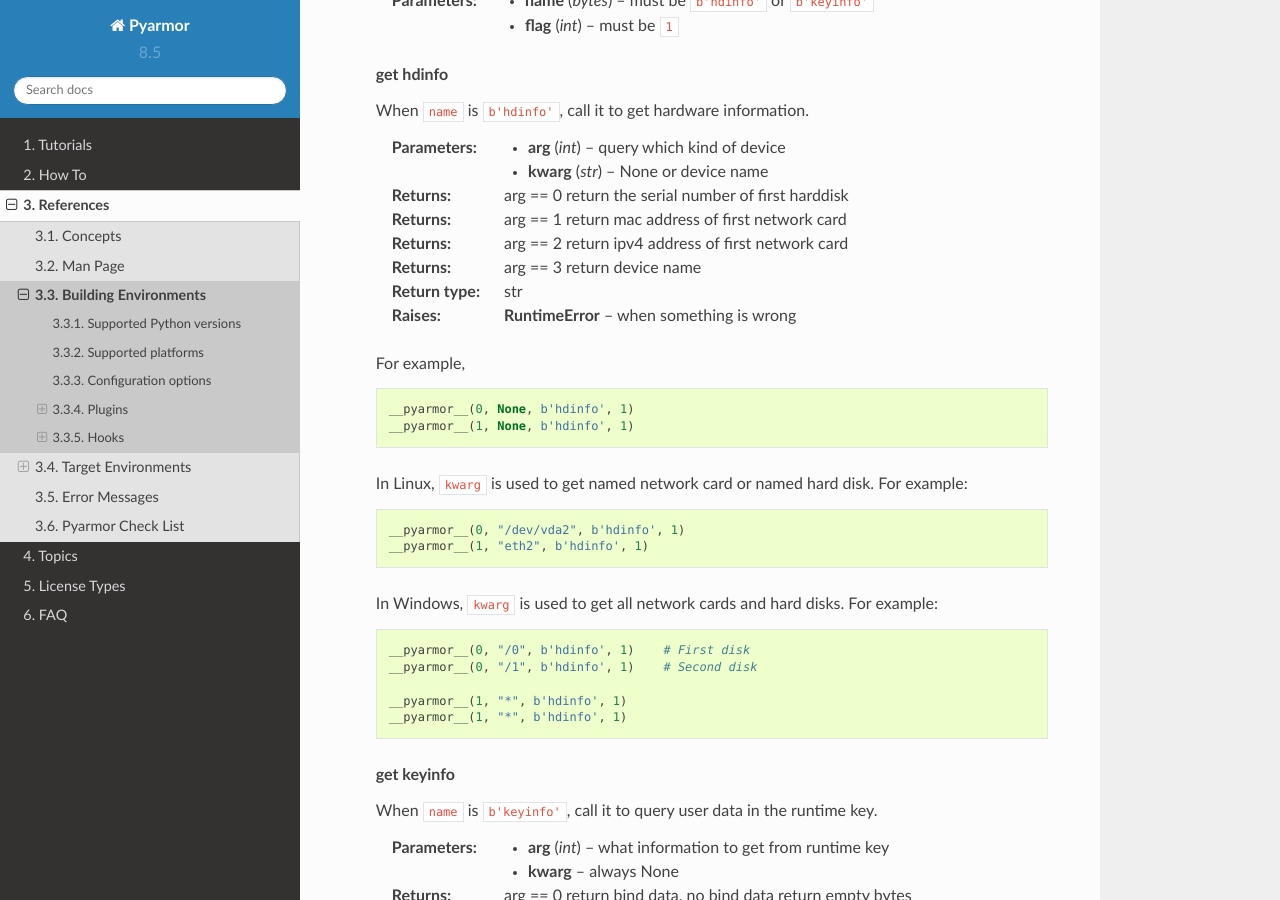
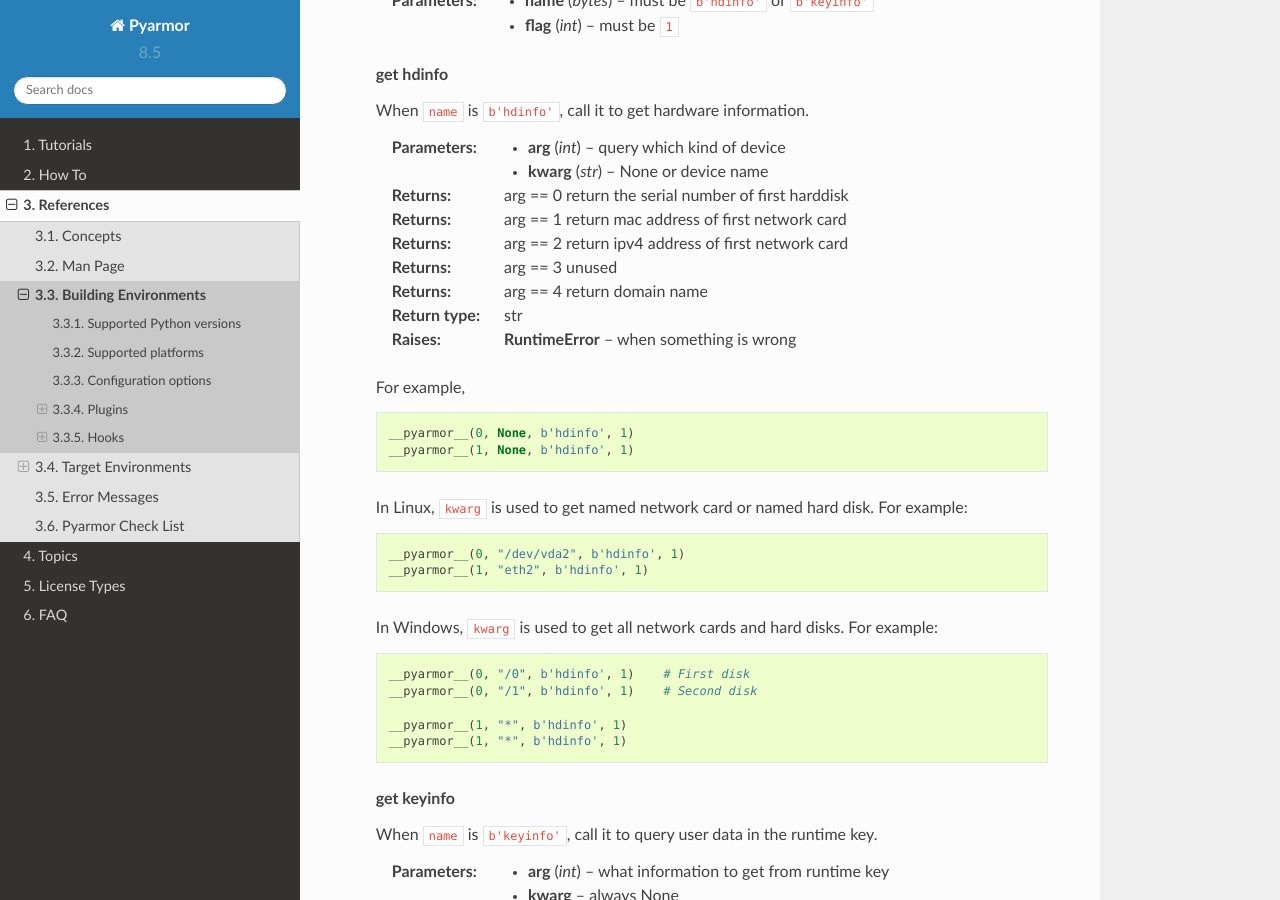
Before and after one commit to dashingsoft/pyarmor, a Sphinx documentation site: the page built from docs/reference/environments.rst, in a window 1280 px wide and 900 px high, scrolled down 8068 px. Built offline with Sphinx 7.4.7 and the Read the Docs theme 2.0.0, drawn with Linux system fonts in a browser that asks for light colours.

Commit message:
Fix doc issue

```diff
--- a/docs/reference/environments.rst
+++ b/docs/reference/environments.rst
@@ -372,7 +372,8 @@
    :return: arg == 0 return the serial number of first harddisk
    :return: arg == 1 return mac address of first network card
    :return: arg == 2 return ipv4 address of first network card
-   :return: arg == 3 return device name
+   :return: arg == 3 unused
+   :return: arg == 4 return domain name
    :rtype: str
    :raises RuntimeError: when something is wrong
 
```
